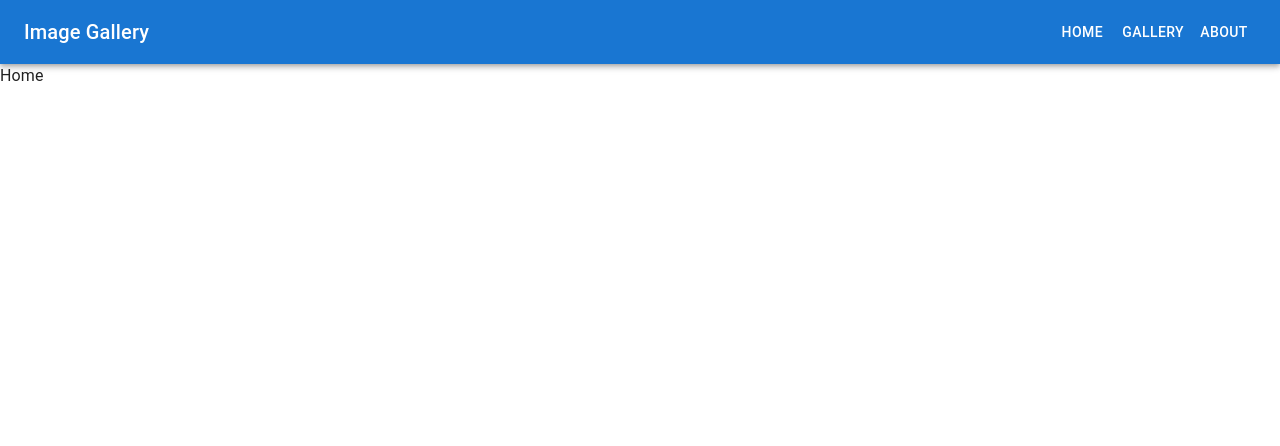
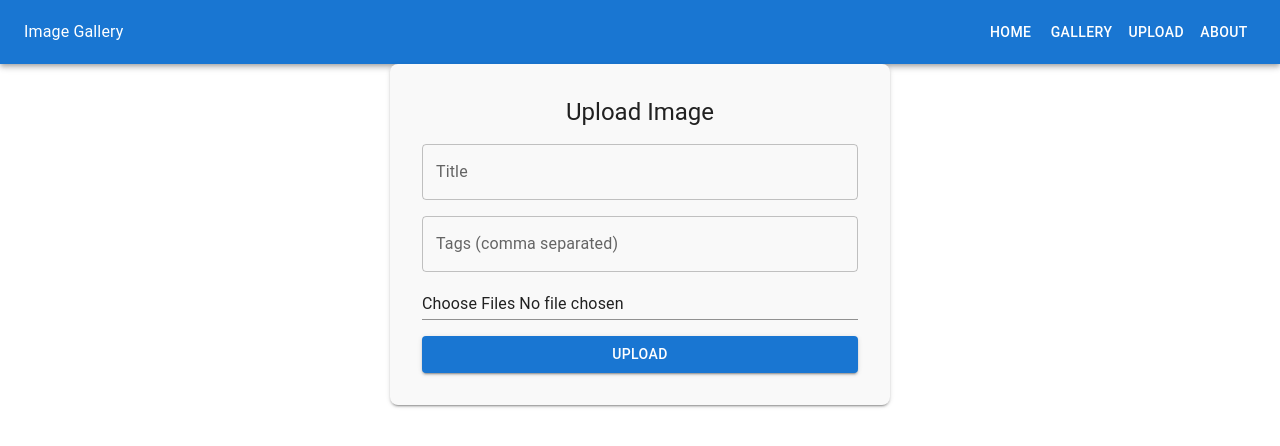
Before and after one commit to Rahul-4u/image-gallery, a Next.js app: page / in a window 1280 px wide. Shown: the top 446 px of the page. Built offline with nearby package versions, Linux system fonts and the light colour scheme.

Commit message:
Added image grid with delete and zoom functionalities

```diff
--- /dev/null
+++ b/src/app/imageGrid/page.tsx
@@ -0,0 +1,106 @@
+"use client";
+import React, { useState } from "react";
+import { Grid, Card, CardMedia, IconButton, Dialog, DialogContent, Typography } from "@mui/material";
+import DeleteIcon from "@mui/icons-material/Delete";
+import ZoomInIcon from "@mui/icons-material/ZoomIn";
+
+type ImageData = {
+  id: string;
+  url: string;
+  title?: string;
+};
+
+interface ImageGridProps {
+  images: ImageData[];
+}
+
+ // Handle Open - To show the clicked image in a dialog
+
+const ImageGrid: React.FC<ImageGridProps> = ({ images, handleDelete }) => {
+    const [open, setOpen] = useState(false);
+  const [selectedImage, setSelectedImage] = useState<ImageData | null>(null);
+
+
+
+     const handleOpen = (image: ImageData) => {
+       setSelectedImage(image);
+       setOpen(true);
+     };
+
+     // Handle Close - Close the dialog
+     const handleClose = () => {
+       setOpen(false);
+       setSelectedImage(null);
+     };
+
+  return (
+    <div>
+      <Grid
+        container
+        spacing={{ xs: 2, md: 3 }}
+        columns={{ xs: 4, sm: 8, md: 12 }}
+      >
+        {images.map((img) => (
+          <Grid size={{ xs: 2, sm: 4, md: 4 }} key={img.id}>
+            <Card sx={{ position: "relative" }}>
+              <CardMedia
+                component="img"
+                height="100"
+                image={img.url}
+                alt={img.title || "Uploaded image"}
+                sx={{ cursor: "pointer" }}
+                onClick={() => handleOpen(img)}
+              />
+              <IconButton
+                aria-label="delete"
+                onClick={() => handleDelete(img.id)}
+                sx={{
+                  position: "absolute",
+                  top: 8,
+                  right: 8,
+                  backgroundColor: "rgba(255,255,255,0.8)",
+                }}
+              >
+                <DeleteIcon />
+              </IconButton>
+              <IconButton
+                aria-label="zoom"
+                onClick={() => handleOpen(img)}
+                sx={{
+                  position: "absolute",
+                  bottom: 8,
+                  right: 8,
+                  backgroundColor: "rgba(255,255,255,0.8)",
+                }}
+              >
+                <ZoomInIcon />
+              </IconButton>
+            </Card>
+          </Grid>
+        ))}
+      </Grid>
+
+      {/* Image Dialog for preview */}
+      <Dialog open={open} onClose={handleClose} maxWidth="md">
+        <DialogContent>
+          {selectedImage && (
+            <>
+              <img
+                src={selectedImage.url}
+                alt={selectedImage.title || "Preview"}
+                style={{ width: "100%", borderRadius: 8 }}
+              />
+              {selectedImage.title && (
+                <Typography variant="subtitle1" mt={1}>
+                  {selectedImage.title}
+                </Typography>
+              )}
+            </>
+          )}
+        </DialogContent>
+      </Dialog>
+    </div>
+  );
+};
+
+export default ImageGrid;
--- a/src/app/page.tsx
+++ b/src/app/page.tsx
@@ -1,10 +1,25 @@
-import React from 'react'
-import Home from './Home/Home'
+"use client";
+import React, { useState } from "react";
+import UploadForm from "./uploadForm/page";
+import ImageGrid from "./imageGrid/page";
 
-export default function page() {
+
+const page = () => {
+  const [images, setImages] = useState<ImageData[]>([]);
+
+  const handleImageUpload = (newImages: ImageData[]) => {
+    setImages((prevImages) => [...prevImages, ...newImages]);
+  };
+  const handleDelete = (id: string) => {
+    setImages(images.filter((image) => image.id !== id));
+  };
+
   return (
     <div>
-      <Home/>
+      <UploadForm onImageUpload={handleImageUpload} />{" "}
+      <ImageGrid images={images} handleDelete={handleDelete} />
     </div>
-  )
-}
+  );
+};
+
+export default page;
--- /dev/null
+++ b/src/app/uploadForm/page.tsx
@@ -0,0 +1,91 @@
+"use client";
+import React, { useState } from "react";
+import {
+  Box,
+  Button,
+  Typography,
+  TextField,
+  Stack,
+  Input,
+} from "@mui/material";
+
+type ImageData = {
+  id: string;
+  url: string;
+  title?: string;
+};
+
+interface UploadFormProps {
+  onImageUpload: (newImages: ImageData[]) => void;
+}
+
+const UploadForm: React.FC<UploadFormProps> = ({ onImageUpload }) => {
+  const [title, setTitle] = useState("");
+  const [tags, setTags] = useState("");
+  const [files, setFiles] = useState<FileList | null>(null);
+
+  const handleSubmit = (e: React.FormEvent) => {
+    e.preventDefault();
+    if (!files || files.length === 0) {
+      alert("Please select at least one image");
+      return;
+    }
+
+    const newImages: ImageData[] = Array.from(files).map((file, index) => ({
+      id: `${Date.now() + index}`,
+      url: URL.createObjectURL(file),
+      title: title || `Image ${index + 1}`,
+    }));
+
+    onImageUpload(newImages);
+  };
+
+  return (
+    <Box
+      component="form"
+      onSubmit={handleSubmit}
+      sx={{
+        p: 4,
+        maxWidth: "500px",
+        mx: "auto",
+        backgroundColor: "#f9f9f9",
+        borderRadius: 2,
+        boxShadow: 2,
+      }}
+    >
+      <Typography variant="h5" mb={2} textAlign="center">
+        Upload Image
+      </Typography>
+
+      <Stack spacing={2}>
+        <TextField
+          label="Title"
+          variant="outlined"
+          fullWidth
+          value={title}
+          onChange={(e) => setTitle(e.target.value)}
+        />
+
+        <TextField
+          label="Tags (comma separated)"
+          variant="outlined"
+          fullWidth
+          value={tags}
+          onChange={(e) => setTags(e.target.value)}
+        />
+
+        <Input
+          type="file"
+          inputProps={{ multiple: true, accept: "image/*" }}
+          onChange={(e) => setFiles(e.target.files)}
+        />
+
+        <Button type="submit" variant="contained" color="primary">
+          Upload
+        </Button>
+      </Stack>
+    </Box>
+  );
+};
+
+export default UploadForm;
--- a/src/components/Navbar.tsx
+++ b/src/components/Navbar.tsx
@@ -19,7 +19,8 @@ import Link from "next/link";
 
 const navLinks = [
   { title: "Home", path: "/" },
-  { title: "Gallery", path: "/gallery" },
+    { title: "Gallery", path: "/gallery" },
+   { title: "Upload", path: "/upload" },
   { title: "About", path: "/about" },
 ];
 
@@ -35,7 +36,7 @@ export default function Navbar() {
       <AppBar position="static" color="primary">
         <Toolbar>
           {/* Logo / Title */}
-          <Typography variant="h6" component="div" sx={{ flexGrow: 1 }}>
+          <Typography variant="h8" component="div" sx={{ flexGrow: 1 }}>
             <Link href="/" style={{ textDecoration: "none", color: "white" }}>
               Image Gallery
             </Link>
```
